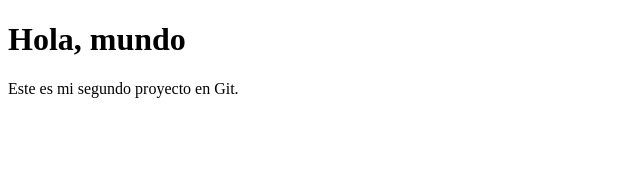
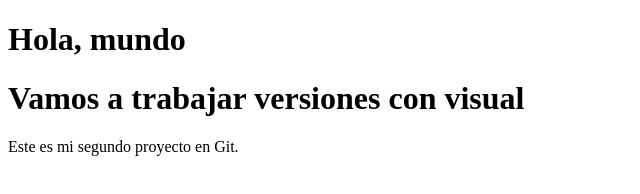
Before and after one commit to dmtoquica/Pruebas2, a plain HTML site: page index.html in a window 1280 px wide. Shown: the whole page, without its empty margins (0-640 px from the left). Drawn offline with Linux system fonts and the light colour scheme.

Commit message:
Mi tercer commit

```diff
--- a/index.html
+++ b/index.html
@@ -6,6 +6,7 @@
 </head>
 <body>
     <h1>Hola, mundo</h1>
+    <h1>Vamos a trabajar versiones con visual</h1>
     <p>Este es mi segundo proyecto en Git.</p>
 </body>
 </html>
```
